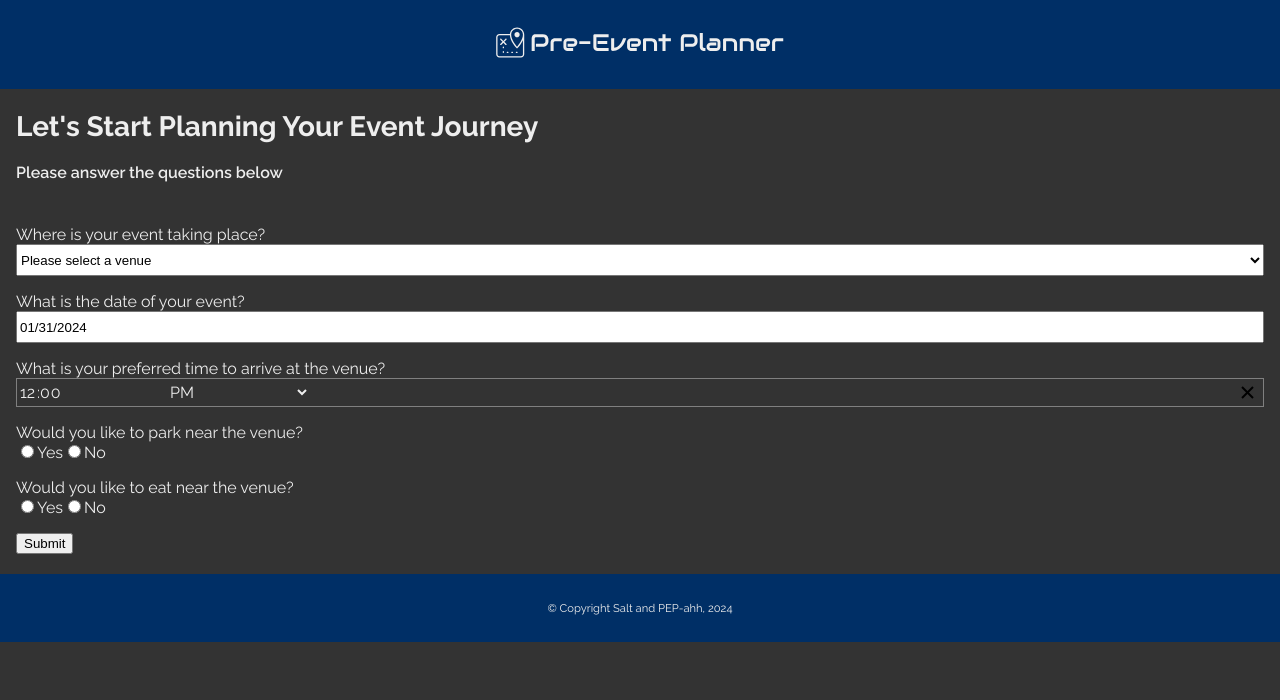
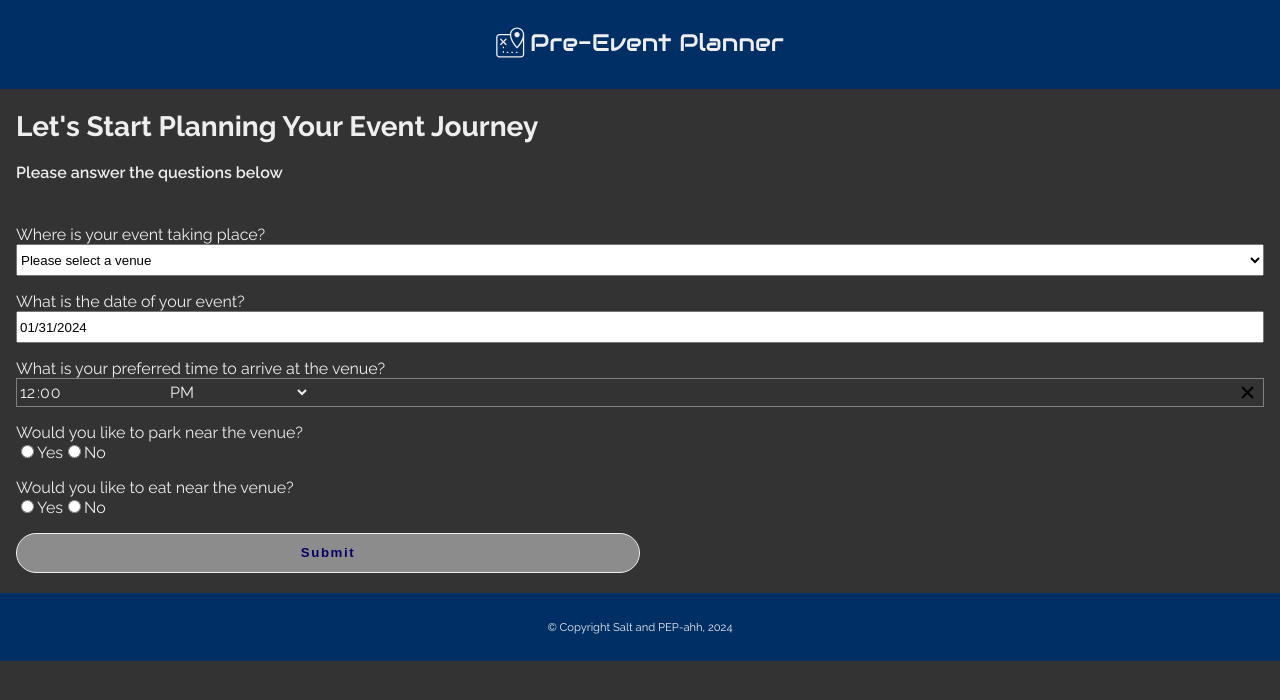
Before and after one commit to strawnz/cj-astronomo-capstone, a React (Create React App) app: page /form in a window 1280 px wide. Shown: the top 700 px of the page. Built offline with nearby package versions, Linux system fonts and the light colour scheme.

Commit message:
Update change form link

```diff
--- a/src/pages/CompletedItineraryPage/CompletedItineraryPage.js
+++ b/src/pages/CompletedItineraryPage/CompletedItineraryPage.js
@@ -100,6 +100,7 @@ function CompletedItineraryPage() {
         const venueDuration = latestFormInfo.resto_venue_info.duration_venue;
         const venueImage = `http://localhost:8080${latestFormInfo.venue_info.image_path}`;
         const preferredTime = latestFormInfo.latest_form.preferred_time;
+        const formId = latestFormInfo.latest_form.id;
 
     return (
         <main className='main'>
@@ -157,7 +158,7 @@ function CompletedItineraryPage() {
                 </article>
             </section>
             <section className='completed__buttons'>
-                <Link to='/form' className='completed__back'>Change Form</Link>
+                <Link to={`/form/${formId}`} className='completed__back'>Change Form</Link>
                 <Link to='/' className='completed__home'>Home Page</Link>
             </section>
         </main>
--- a/src/pages/CompletedItineraryPage/CompletedItineraryPage.scss
+++ b/src/pages/CompletedItineraryPage/CompletedItineraryPage.scss
@@ -26,7 +26,6 @@
     }
 
     &__home {
-        margin-bottom: 1rem;
         @include links-buttons;
         width: 50%;
         height: 2.5rem;
@@ -49,6 +48,7 @@
         @include links-buttons;
         width: 50%;
         height: 2.5rem;
+        margin-bottom: 1rem;
         padding: 0 1rem;
         background-color: $button-grey;
         color: $text-red;
--- a/src/pages/ItineraryFormPage/ItineraryFormPage.js
+++ b/src/pages/ItineraryFormPage/ItineraryFormPage.js
@@ -394,16 +394,16 @@ function ItineraryFormPage() {
                             priceChoice={priceChoice}
                             restoId={restoId} />
                     )}
-                    <div>
-                        <button type="submit">
-                            Submit
-                        </button>
-                    </div>
                     {showSuccessMessage && (
                         <div className='form__success'>
                             Thank you for submitting your answers! Your Pre-Event Planner will be ready momentarily.
                         </div>
                     )}
+                    <div>
+                        <button type="submit" className="form__submit">
+                            Submit
+                        </button>
+                    </div>
                 </form>
             </section>
         </main>
--- a/src/pages/ItineraryFormPage/ItineraryFormPage.scss
+++ b/src/pages/ItineraryFormPage/ItineraryFormPage.scss
@@ -21,6 +21,20 @@
     &__venue-container {
         @include flex-column;
         margin-bottom: 1rem;
+    }
+
+    &__submit {
+        @include links-buttons;
+        width: 50%;
+        height: 2.5rem;
+        padding: 0 1rem;
+        background-color: $button-grey;
+        color: $text-blue;
+        border: 1px solid $text-grey;
+        border-radius: 1.5rem;
+        display: flex;
+        justify-content: center;
+        align-items: center;
     }
 }
 
```
